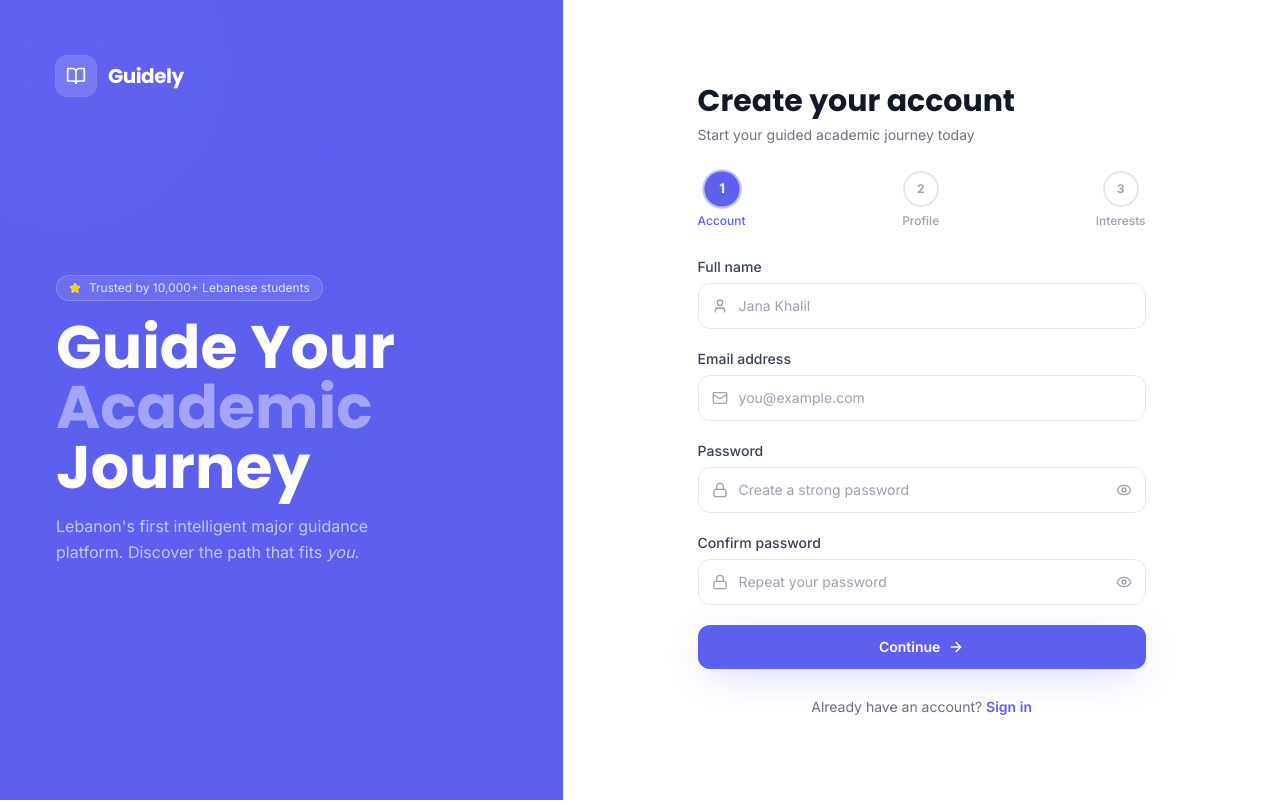
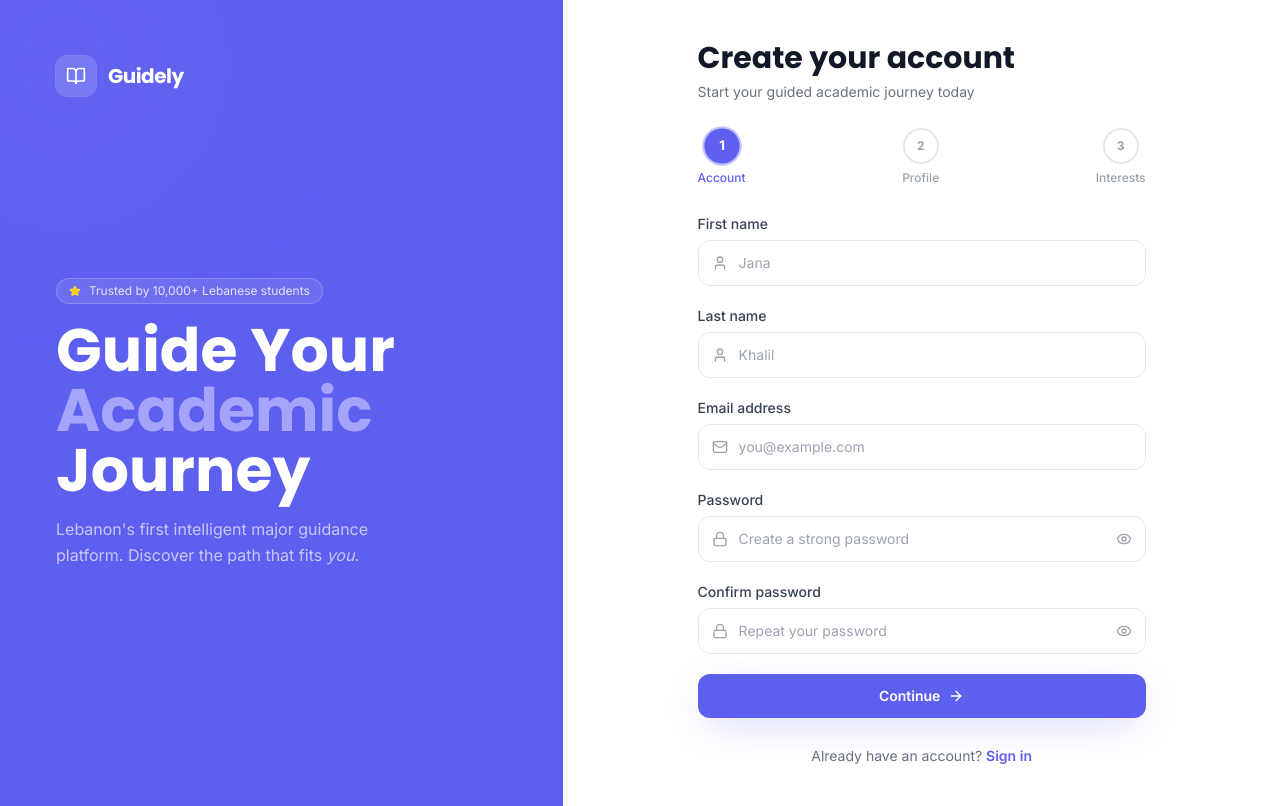
Before and after one commit to hadi-chebbo/Guidely, a Next.js app in the folder frontend/: page /register in a window 1280 px wide. Built offline with nearby package versions, Linux system fonts and the light colour scheme.

Commit message:
update changes

```diff
--- a/frontend/app/(auth)/login/page.tsx
+++ b/frontend/app/(auth)/login/page.tsx
@@ -36,8 +36,9 @@ export default function LoginPage() {
       await login(data.email, data.password, data.rememberMe);
       setServerSuccess("Logged in successfully! Redirecting…");
       // Redirect based on role or to intended page
-      const redirect = new URLSearchParams(window.location.search).get('redirect') || '/';
-      router.push(redirect);
+      const redirectParam = new URLSearchParams(window.location.search).get('redirect');
+      const safeRedirect = redirectParam && redirectParam.startsWith('/') ? redirectParam : '/';
+      router.push(safeRedirect);
     } catch {
       setServerError("Invalid email or password. Please try again.");
     }
--- a/frontend/app/(auth)/register/page.tsx
+++ b/frontend/app/(auth)/register/page.tsx
@@ -153,13 +153,23 @@ function Step1({
   return (
     <form onSubmit={handleSubmit(onNext)} noValidate className="space-y-5">
       <Input
-        label="Full name"
+        label="First name"
         type="text"
-        placeholder="Jana Khalil"
-        autoComplete="name"
+        placeholder="Jana"
+        autoComplete="given-name"
         leftIcon={<User className="w-4 h-4" />}
-        error={errors.name?.message}
-        {...register("name")}
+        error={errors.firstName?.message}
+        {...register("firstName")}
+      />
+
+      <Input
+        label="Last name"
+        type="text"
+        placeholder="Khalil"
+        autoComplete="family-name"
+        leftIcon={<User className="w-4 h-4" />}
+        error={errors.lastName?.message}
+        {...register("lastName")}
       />
 
       <Input
@@ -467,7 +477,8 @@ export default function RegisterPage() {
 
     try {
       await register({
-        name: finalData.name,
+        firstName: finalData.firstName,
+        lastName: finalData.lastName,
         email: finalData.email,
         password: finalData.password,
         school: finalData.school,
--- a/frontend/app/contexts/AuthContext.tsx
+++ b/frontend/app/contexts/AuthContext.tsx
@@ -26,7 +26,8 @@ interface AuthContextType extends AuthState {
 }
 
 interface RegisterData {
-  name: string;
+  firstName: string;
+  lastName: string;
   email: string;
   password: string;
   school?: string;
@@ -50,7 +51,7 @@ export const AuthProvider: React.FC<{ children: React.ReactNode }> = ({ children
   });
 
   const login = async (email: string, password: string, rememberMe = false) => {
-    // Mock login - in future, replace with real API call
+    // TI-123: replace with real Sanctum login API call
     await new Promise(resolve => setTimeout(resolve, 1000)); // Simulate API delay
 
     // Mock validation: accept any email/password for demo
@@ -66,14 +67,14 @@ export const AuthProvider: React.FC<{ children: React.ReactNode }> = ({ children
     };
     const mockToken = 'mock-jwt-token-' + Date.now();
 
-    localStorage.setItem('auth_token', mockToken);
+    // With Sanctum: store only in cookies, no localStorage
     document.cookie = `auth_token=${mockToken}; path=/; max-age=${rememberMe ? 60*60*24*30 : ''}`;
     document.cookie = `user_role=${mockUser.role}; path=/; max-age=${rememberMe ? 60*60*24*30 : ''}`;
     setState({ user: mockUser, isAuthenticated: true, loading: false });
   };
 
   const logout = async () => {
-    // Mock logout - in future, replace with real API call
+    // TI-124: replace with real Sanctum logout API call
     await new Promise(resolve => setTimeout(resolve, 500)); // Simulate API delay
 
     document.cookie = 'auth_token=; path=/; expires=Thu, 01 Jan 1970 00:00:00 GMT';
@@ -82,20 +83,21 @@ export const AuthProvider: React.FC<{ children: React.ReactNode }> = ({ children
   };
 
   const register = async (data: RegisterData) => {
-    // Mock register - in future, replace with real API call
+    // TI-125: replace with real Sanctum register API call
     await new Promise(resolve => setTimeout(resolve, 1500)); // Simulate API delay
 
     // Mock validation: accept any data
-    if (!data.name || !data.email || !data.password) {
-      throw new Error('Registration failed');
+    if (!data.firstName || !data.lastName || !data.email || !data.password) {
+      throw new Error('Registration failed: Missing required fields');
     }
 
-    console.log('Mock registration successful:', data);
+    const fullName = `${data.firstName} ${data.lastName}`.trim();
+    console.log('Mock registration successful:', { ...data, name: fullName });
     // In real API, this might return user data or require email verification
   };
 
   const checkAuth = async () => {
-    // Mock auth check - in future, replace with real API call to /api/user
+    // TI-126: replace with real Sanctum /api/user call to get authenticated user
     await new Promise(resolve => setTimeout(resolve, 500)); // Simulate API delay
 
     // For mock, assume not authenticated on load
@@ -103,7 +105,7 @@ export const AuthProvider: React.FC<{ children: React.ReactNode }> = ({ children
   };
 
   const forgotPassword = async (email: string) => {
-    // Mock forgot password - in future, replace with real API call
+    // TI-127: replace with real password reset API call
     await new Promise(resolve => setTimeout(resolve, 1400)); // Simulate API delay
 
     if (!email) {
@@ -115,7 +117,7 @@ export const AuthProvider: React.FC<{ children: React.ReactNode }> = ({ children
   };
 
   const verifyEmail = async (token: string) => {
-    // Mock email verification - in future, replace with real API call
+    // TI-128: replace with real email verification API call
     await new Promise(resolve => setTimeout(resolve, 1000)); // Simulate API delay
 
     if (!token) {
@@ -127,7 +129,7 @@ export const AuthProvider: React.FC<{ children: React.ReactNode }> = ({ children
   };
 
   const resendVerificationEmail = async (email: string) => {
-    // Mock resend verification - in future, replace with real API call
+    // TI-129: replace with real resend verification API call
     await new Promise(resolve => setTimeout(resolve, 1500)); // Simulate API delay
 
     if (!email) {
--- a/frontend/lib/validations/auth.ts
+++ b/frontend/lib/validations/auth.ts
@@ -18,11 +18,16 @@ export type LoginFormData = z.infer<typeof loginSchema>;
 /* ── Register — Step 1: Account ─────────────────────────────── */
 export const registerStep1Schema = z
   .object({
-    name: z
+    firstName: z
       .string()
-      .min(1, "Full name is required")
-      .min(2, "Name must be at least 2 characters")
-      .max(100, "Name is too long"),
+      .min(1, "First name is required")
+      .min(2, "First name must be at least 2 characters")
+      .max(50, "First name is too long"),
+    lastName: z
+      .string()
+      .min(1, "Last name is required")
+      .min(2, "Last name must be at least 2 characters")
+      .max(50, "Last name is too long"),
     email: z
       .string()
       .min(1, "Email is required")
```
